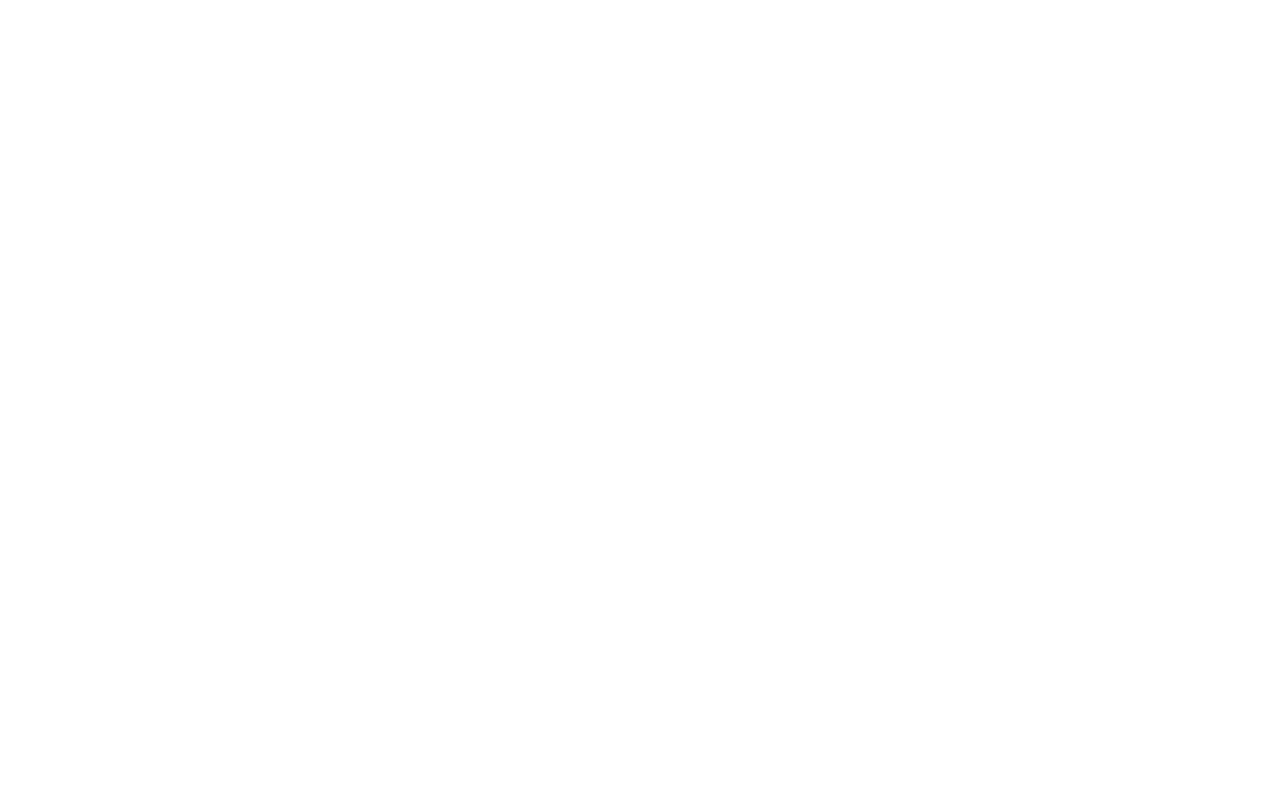
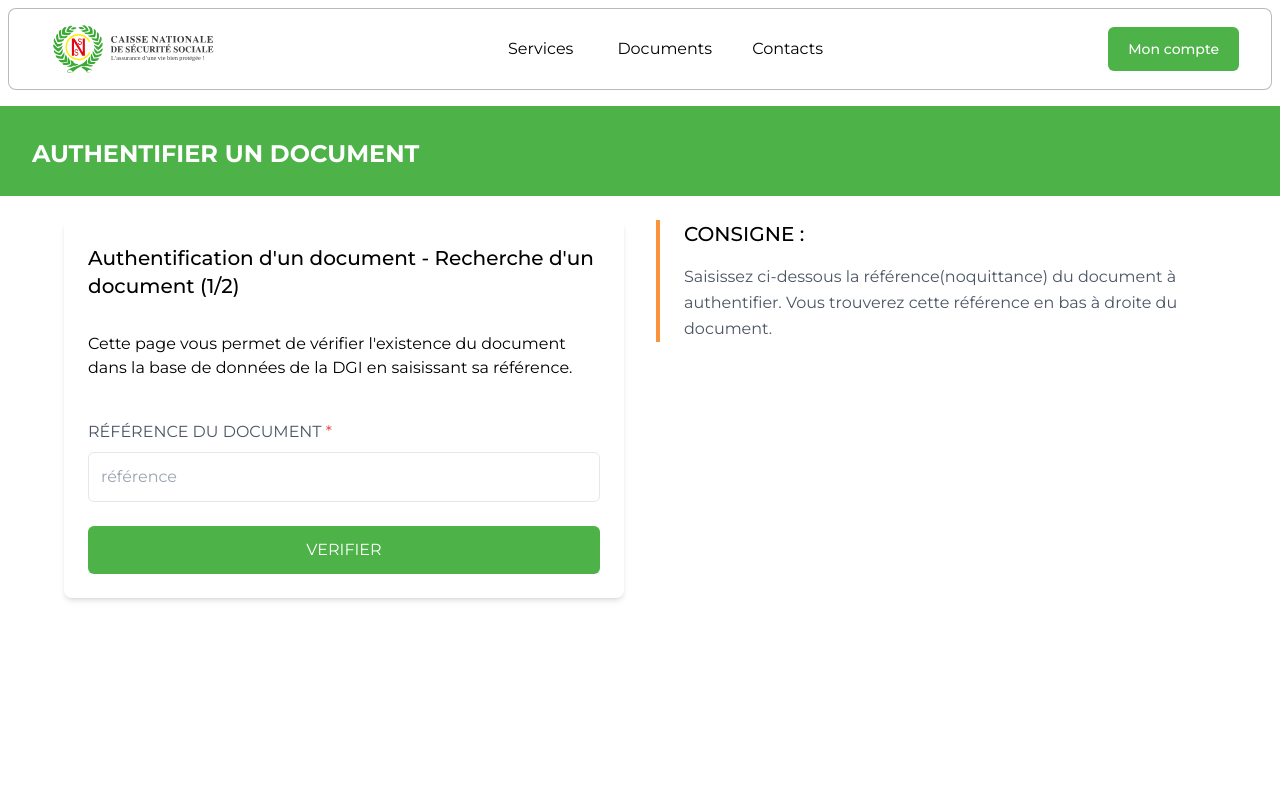
Before and after one commit to Svikou/Ecnss, a React (Vite) app: page /Documents in a window 1280 px wide. Before the commit this address had no page. Shown: the top 800 px of the page. Built offline with nearby package versions, Linux system fonts and the light colour scheme.

Commit message:
Documents page set

```diff
--- a/src/App.tsx
+++ b/src/App.tsx
@@ -4,6 +4,7 @@
 import HomePage from "./Pages/Homepage";
 import Affiliation from "./Pages/Affilier";
 import Adhesion from "./Pages/Adhesion";
+import Documents from "./Pages/Documents";
 
 function App() {
   return (
@@ -15,6 +16,7 @@
           {/* Route pour des pages */}
           <Route path="/affilier" element={<Affiliation />} />
           <Route path="/Adhesion" element={<Adhesion />} />
+          <Route path="/Documents" element={<Documents />} />
         </Route>
       </Routes>
     </BrowserRouter>
--- a/src/Components/Header.tsx
+++ b/src/Components/Header.tsx
@@ -56,7 +56,7 @@
                   </div>
                 </li>
                 <li>
-                  <a className="text-black transition" href="#">
+                  <a className="text-black transition" href="/Documents">
                     Documents
                   </a>
                 </li>
@@ -117,7 +117,7 @@
                 </a>
               </li>
               <li>
-                <a className="text-black transition" href="#">
+                <a className="text-black transition" href="/Documents">
                   Documents
                 </a>
               </li>
--- /dev/null
+++ b/src/Pages/Documents.tsx
@@ -0,0 +1,61 @@
+function Documents() {
+  return (
+    <>
+      <div className="bg-[#3baa35e7] w-full h-[90px] my-4 p-8">
+        <h1 className="text-white text-2xl font-bold mb-4">
+          AUTHENTIFIER UN DOCUMENT
+        </h1>
+      </div>
+      <div className="min-h-screen bg-white px-8 py-2">
+        <div className="mx-auto max-w-6xl grid md:grid-cols-2 gap-8">
+          {/* Left Column - Verification Form */}
+          <div className="bg-white p-6 rounded-lg shadow-md">
+            <h1 className="text-xl font-medium mb-8">
+              Authentification d'un document - Recherche d'un document (1/2)
+            </h1>
+
+            <p className="mb-10">
+              Cette page vous permet de vérifier l'existence du document dans la
+              base de données de la DGI en saisissant sa référence.
+            </p>
+
+            <form className="space-y-6">
+              <div className="space-y-2">
+                <label className="block text-gray-600">
+                  RÉFÉRENCE DU DOCUMENT <span className="text-red-500">*</span>
+                </label>
+                <input
+                  type="text"
+                  placeholder="référence"
+                  className="w-full p-3 border border-gray-200 rounded-md focus:outline-none focus:ring-2 focus:ring-green-500"
+                  required
+                />
+              </div>
+
+              <button
+                type="submit"
+                className="w-full  text-white py-3 rounded-md  bg-[#3baa35e7] hover:bg-[#3baa35] transition-colors"
+              >
+                VERIFIER
+              </button>
+            </form>
+          </div>
+
+          {/* Right Column - Process Information */}
+          <div className="space-y-6">
+            <div className="border-l-4 border-orange-400 pl-6">
+              <h3 className="text-xl font-medium mb-4">CONSIGNE :</h3>
+              <p className="text-gray-600 leading-relaxed">
+                Saisissez ci-dessous la référence(noquittance) du document à
+                authentifier. Vous trouverez cette référence en bas à droite du
+                document.
+              </p>
+            </div>
+          </div>
+        </div>
+      </div>
+    </>
+  );
+}
+
+export default Documents;
```
Also changed, not shown: src/Pages/Document.tsx (deleted).
